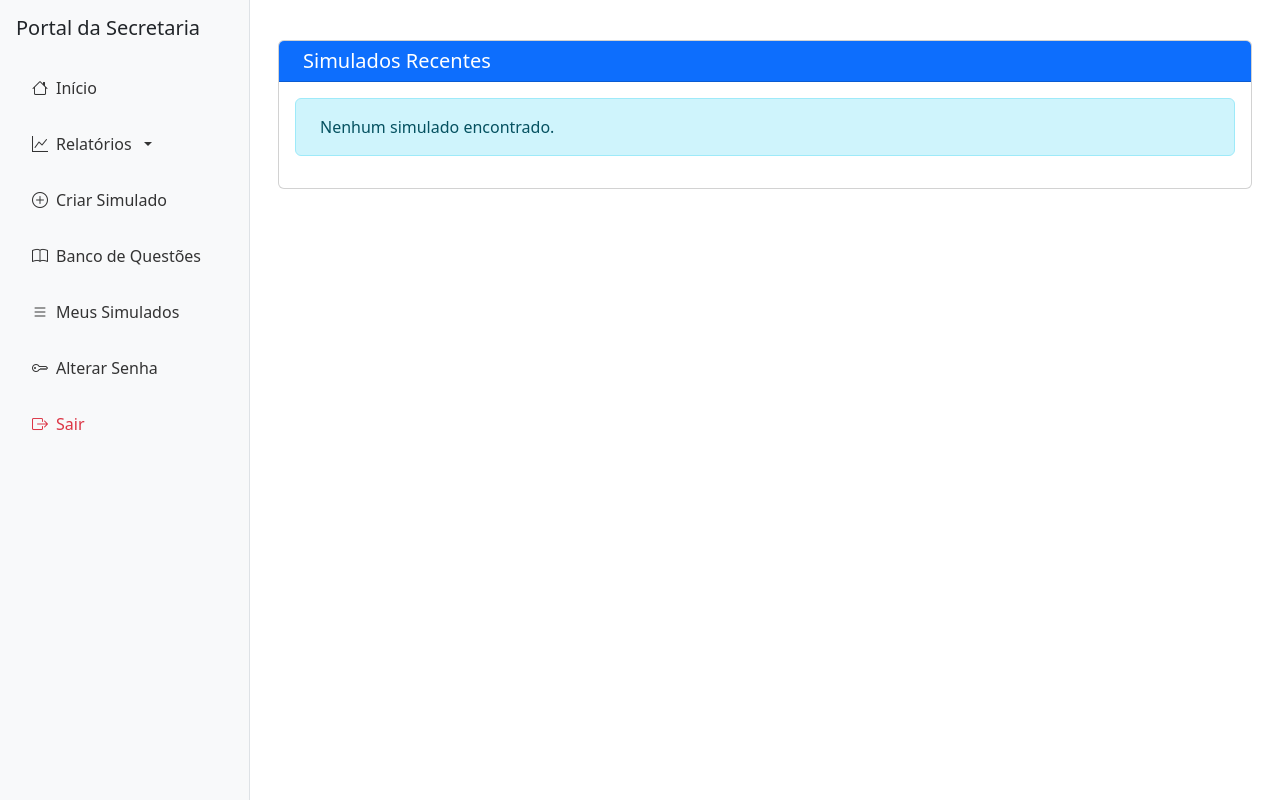
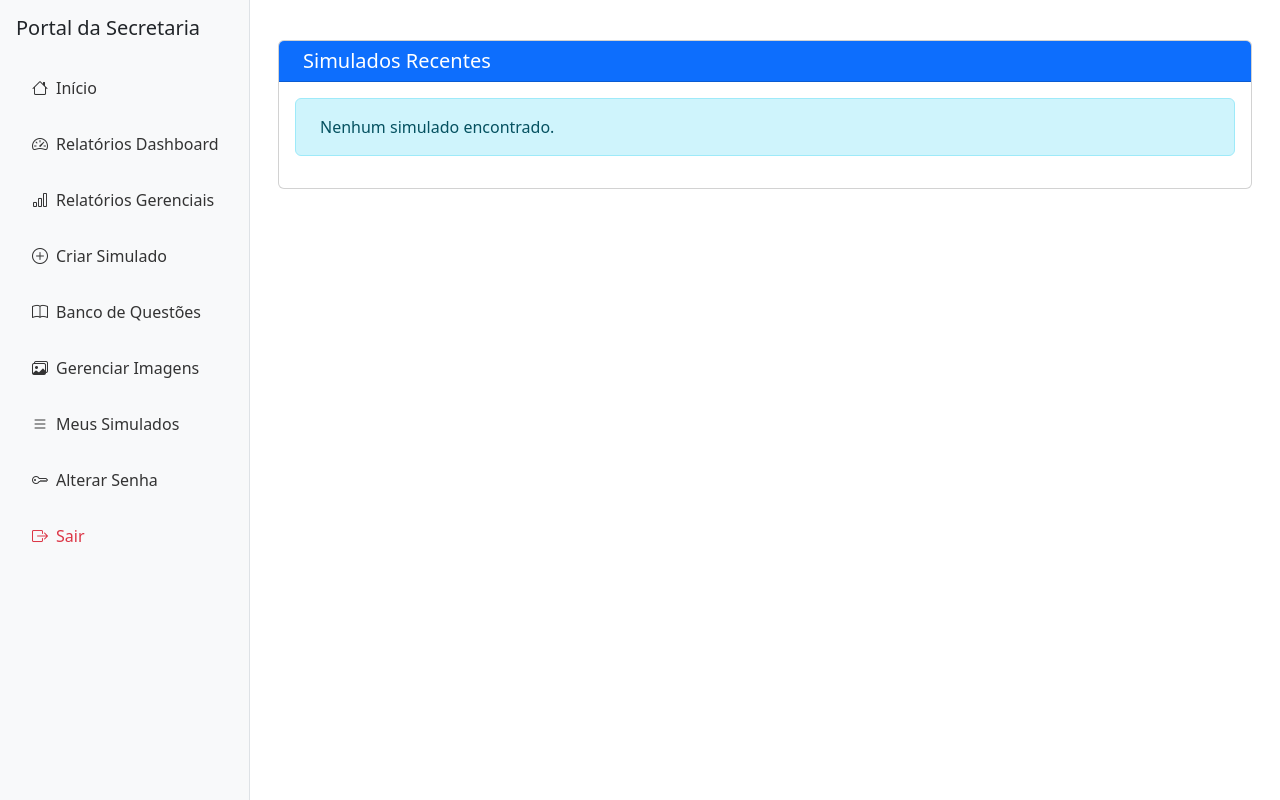
Before and after one commit to leniltongg/mila_ia_2, a Python web app: template templates/secretaria_educacao/index.html in a window 1280 px wide. Run offline with Jinja, Linux system fonts and the light colour scheme; the template is opened without the code that fills it, so the values that code supplies are empty; some libraries are stand-ins or nearby versions.

Commit message:
fix: removido dropdown de relatórios e adicionado links diretos no menu

```diff
--- a/templates/secretaria_educacao/base_secretaria_educacao.html
+++ b/templates/secretaria_educacao/base_secretaria_educacao.html
@@ -35,29 +35,20 @@
     </a>
 </div>
 
-<div class="nav-item dropdown">
-    <a class="nav-link dropdown-toggle {{ 'active' if 'relatorios' in request.endpoint }}"
-       href="#" id="relatoriosDropdown" role="button"
-       data-bs-toggle="dropdown" aria-expanded="false">
-        <i class="bi bi-graph-up"></i>
-        <span>Relatórios</span>
+<div class="nav-item">
+    <a class="nav-link {{ 'active' if request.endpoint == 'secretaria_educacao.relatorios_dashboard' }}"
+       href="{{ url_for('secretaria_educacao.relatorios_dashboard') }}">
+        <i class="bi bi-speedometer2"></i>
+        <span>Relatórios Dashboard</span>
     </a>
-    <ul class="dropdown-menu" aria-labelledby="relatoriosDropdown">
-        <li>
-            <a class="dropdown-item {{ 'active' if request.endpoint == 'secretaria_educacao.relatorios_dashboard' }}"
-               href="{{ url_for('secretaria_educacao.relatorios_dashboard') }}">
-                <i class="bi bi-speedometer2"></i>
-                Dashboard
-            </a>
-        </li>
-        <li>
-            <a class="dropdown-item {{ 'active' if request.endpoint == 'secretaria_educacao.relatorios_gerenciais' }}"
-               href="{{ url_for('secretaria_educacao.relatorios_gerenciais') }}">
-                <i class="bi bi-bar-chart"></i>
-                Relatórios Gerenciais
-            </a>
-        </li>
-    </ul>
+</div>
+
+<div class="nav-item">
+    <a class="nav-link {{ 'active' if request.endpoint == 'secretaria_educacao.relatorios_gerenciais' }}"
+       href="{{ url_for('secretaria_educacao.relatorios_gerenciais') }}">
+        <i class="bi bi-bar-chart"></i>
+        <span>Relatórios Gerenciais</span>
+    </a>
 </div>
 
 <div class="nav-item">
@@ -73,6 +64,14 @@
        href="{{ url_for('secretaria_educacao.banco_questoes') }}">
         <i class="bi bi-book"></i>
         <span>Banco de Questões</span>
+    </a>
+</div>
+
+<div class="nav-item">
+    <a class="nav-link {{ 'active' if request.endpoint == 'secretaria_educacao.gerenciar_imagens' }}"
+       href="{{ url_for('secretaria_educacao.gerenciar_imagens') }}">
+        <i class="bi bi-images"></i>
+        <span>Gerenciar Imagens</span>
     </a>
 </div>
 
```
